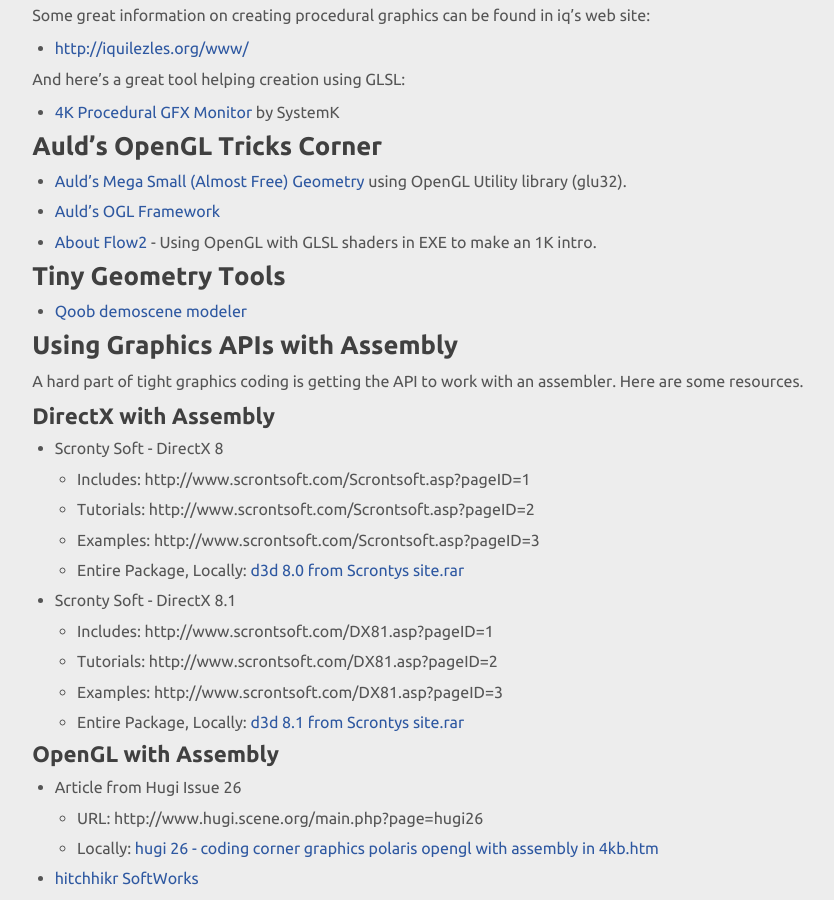
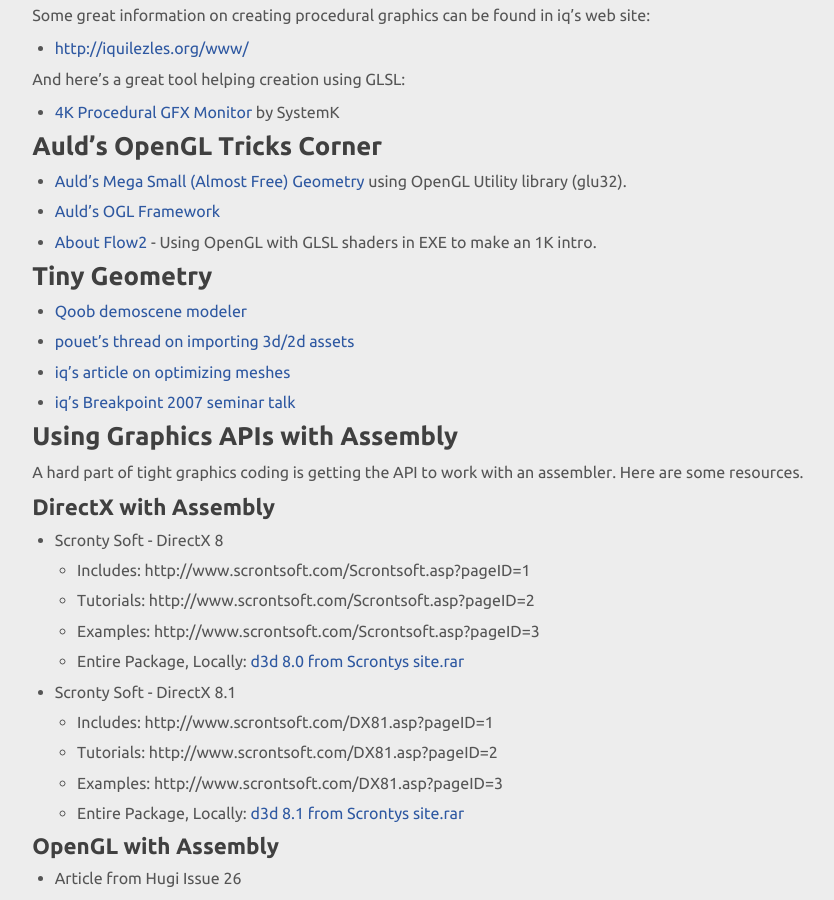
Before and after one commit to in4k/in4k.github.io, a Jekyll site: the page built from wiki/graphics.markdown, in a window 1280 px wide and 900 px high, scrolled down 452 px. Shown: the whole window, without its empty margins (137-971 px from the left). Built offline with Jekyll 4.4.1, drawn with Linux system fonts in a browser that asks for light colours.

Commit message:
Update graphics.markdown

```diff
--- a/wiki/graphics.markdown
+++ b/wiki/graphics.markdown
@@ -37,9 +37,12 @@
 * [Auld's OGL Framework](aulds-ogl-framework)
 * [About Flow2](about-flow2) - Using OpenGL with GLSL shaders in EXE to make an 1K intro.
 
-# Tiny Geometry Tools
+# Tiny Geometry
 
 * [Qoob demoscene modeler](http://qoob.weebly.com/)
+* [pouet's thread on importing 3d/2d assets](http://www.pouet.net/topic.php?which=10819)
+* [iq's article on optimizing meshes](http://www.iquilezles.org/www/articles/3dmodels/3dmodels.htm)
+* [iq's Breakpoint 2007 seminar talk](https://youtu.be/EQ1OpEsZAN0)
 
 # Using Graphics APIs with Assembly
 
```
